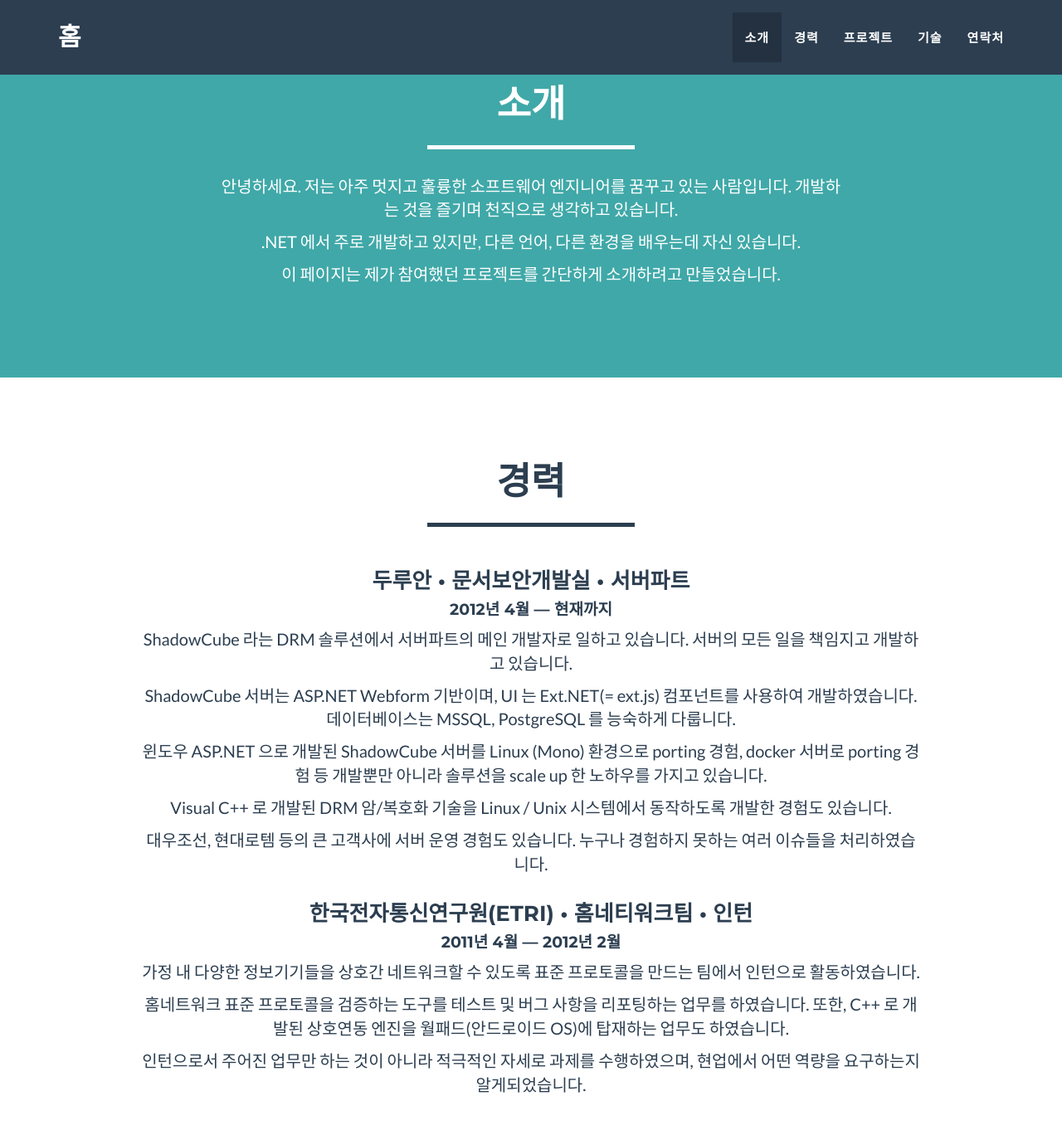
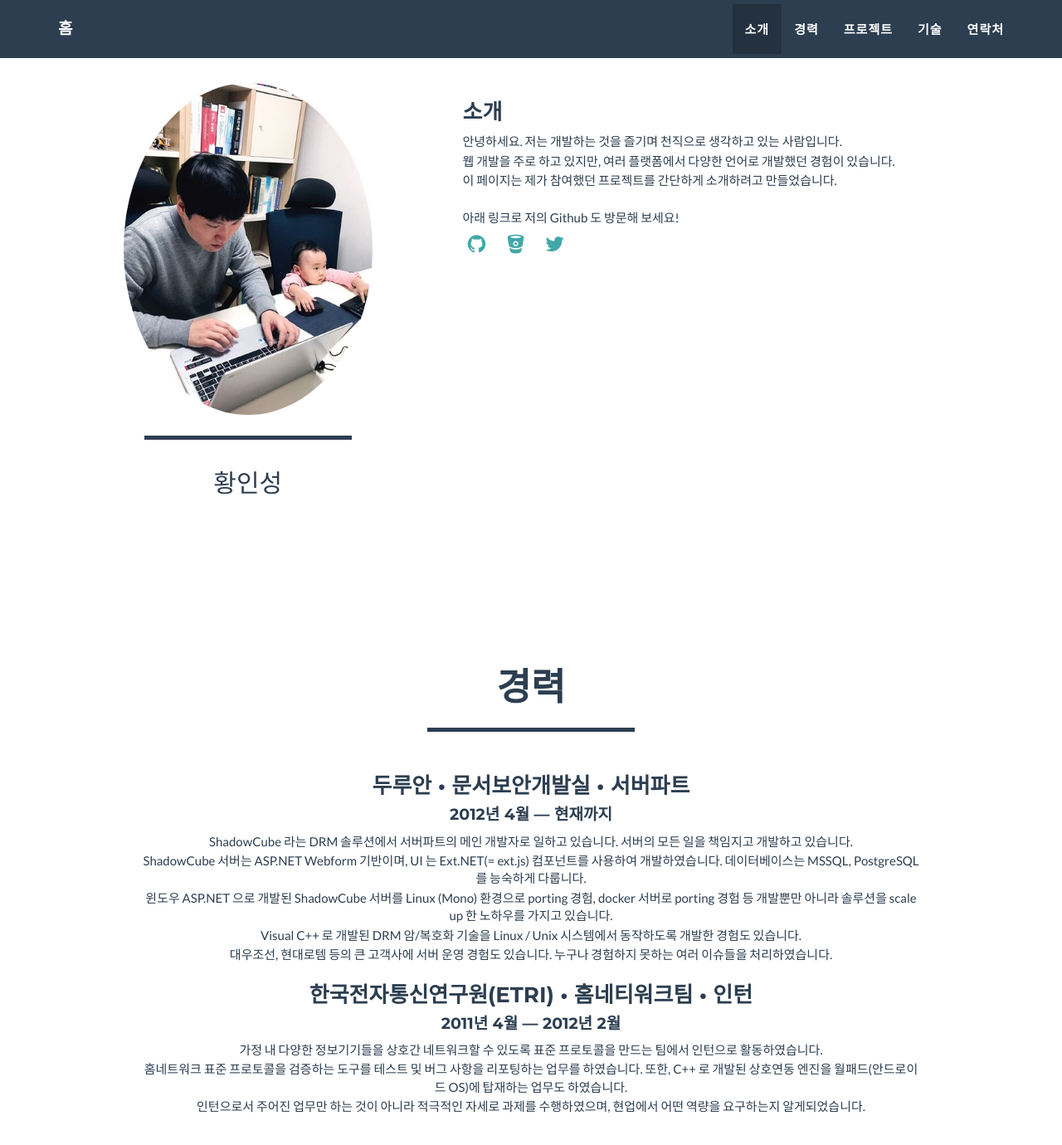
Before and after one commit to insung/insung.github.com, a Jekyll site: the page built from index.html, in a window 1280 px wide and 1400 px high. Shown: the top 1380 px of the window at 83% size. Built offline with Jekyll 4.4.1, drawn with Linux system fonts in a browser that asks for light colours.

Commit message:
modify about page

```diff
--- a/_includes/about.html
+++ b/_includes/about.html
@@ -1,18 +1,32 @@
- <!-- About Section -->
-    <section class="success" id="about">
+    <!-- About Section -->
+    <section id="about">
         <div class="container">
             <div class="row">
-                <div class="col-lg-12 text-center">
-                    <h2>소개</h2>
-                    <hr class="star-light">
+                <div class="col-lg-5 col-md-6 col-sm-12">
+                    <img class="img-responsive img-circle img-centered" src="img/profile.png" alt="" width="300">
+                    <hr class="star-primary">
+                    <div class="about-text text-center">
+                        <span class="name">{{ site.name }}</span>
+                    </div>
                 </div>
-            </div>
-            <div class="row">
-                <div class="col-lg-8 col-lg-offset-2 text-center">
-                    <p>안녕하세요. 저는 아주 멋지고 훌륭한 소프트웨어 엔지니어를 꿈꾸고 있는 사람입니다. 개발하는 것을 즐기며 천직으로 생각하고 있습니다.</p>
-                    <p>.NET 에서 주로 개발하고 있지만, 다른 언어, 다른 환경을 배우는데 자신 있습니다.</p>
+
+                <div class="col-lg-7 col-md-6 col-sm-12">
+                    <h3>소개</h3>
+                    <p>안녕하세요. 저는 개발하는 것을 즐기며 천직으로 생각하고 있는 사람입니다.</p>
+                    <p>웹 개발을 주로 하고 있지만, 여러 플랫폼에서 다양한 언어로 개발했던 경험이 있습니다.</p>
                     <p>이 페이지는 제가 참여했던 프로젝트를 간단하게 소개하려고 만들었습니다.</p>
+
+                    <br />
+                    <p>아래 링크로 저의 Github 도 방문해 보세요!</p>
+                    <ul class="list-inline">
+                        {% for sns in site.social %}
+                        <li>
+                            <a href="{{ sns.url }}" class="btn btn-link btn-sns" target="_blank"><i class="fa fa-fw fa-{{ sns.title }}"></i></a>
+                        </li>
+                        {% endfor %}
+                    </ul>
                 </div>
+
                 <!--<div class="col-lg-8 col-lg-offset-2 text-center">
                     <a href="#" class="btn btn-lg btn-outline">
                         <i class="fa fa-download"></i> 다운로드 엑셀
```
Also changed, not shown: _includes/css/main.css (+36 -18 lines).
